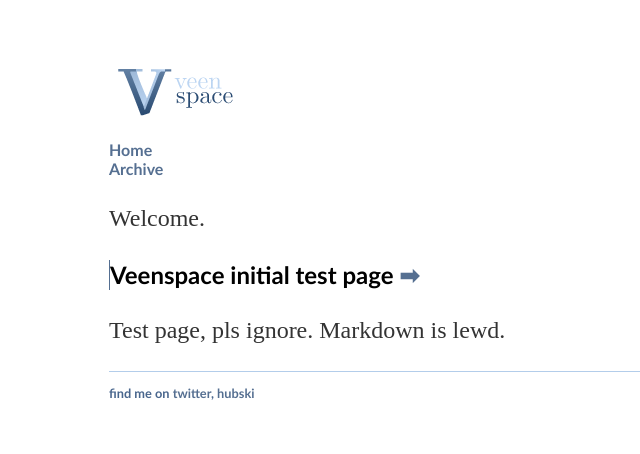
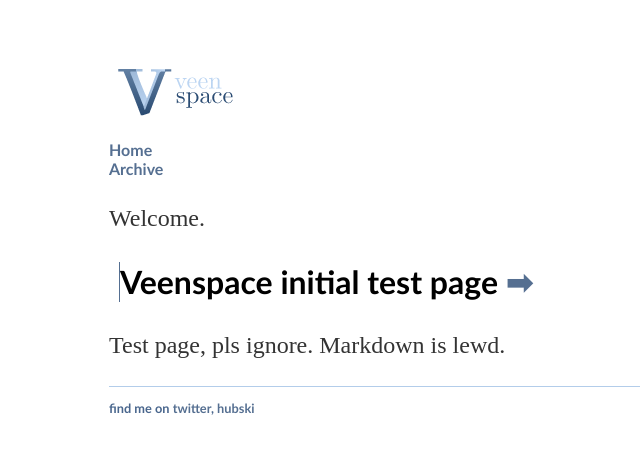
Before and after one commit to vdveen/vdveen.github.io, a Jekyll site: the page built from index.html, in a window 1280 px wide. Shown: the top 454 px of the page, without its empty margins (147-787 px from the left). Built offline with Jekyll 4.4.1, drawn with Linux system fonts in a browser that asks for light colours.

Commit message:
forgot the ;

```diff
--- a/css/main.css
+++ b/css/main.css
@@ -7,7 +7,8 @@
     padding: 0px;
     color: #49668D;
     font-weight: bold;
-    width: 100px
+    width: 100px;
+    height: 60px:
 }
 
 footer ul {
@@ -19,7 +20,6 @@
 }
 nav ul li, footer ul li {
     display: inline;
-    list-style-position: inside;
     margin-right: 20px;
 }
 a {
@@ -38,7 +38,7 @@
 
 h2 {
     border-left: 1px solid #556f91;
-    margin: 0 0 0 1em
+    margin-left: 10px;
     font-size: 2em;
     font-family:'Trebuchet MS', Arial, sans-serif;
 }
```
